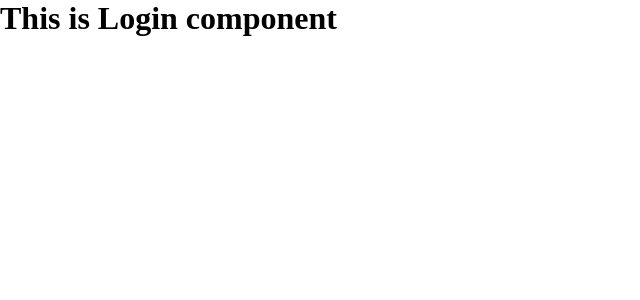
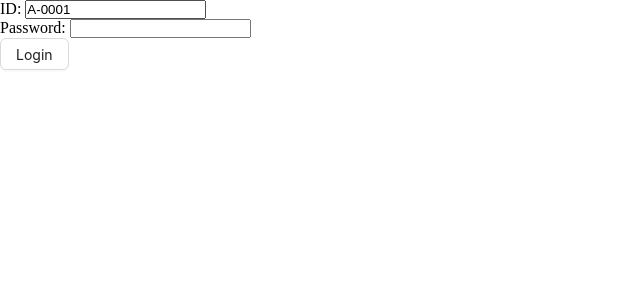
Before and after one commit to rehanulhb/Final_University_Management_Frontend_React_Redux, a React (Vite) app: page /login in a window 1280 px wide. Shown: the top 300 px of the page, without its empty margins (0-640 px from the left). Built offline with nearby package versions, Linux system fonts and the light colour scheme.

Commit message:
Basic Login Form and UseLoginMutation

```diff
--- a/src/pages/Login.tsx
+++ b/src/pages/Login.tsx
@@ -1,9 +1,43 @@
+import { Button } from 'antd';
+import { useForm } from 'react-hook-form';
+import { useLoginMutation } from '../redux/features/auth/authApi';
+import Password from 'antd/es/input/Password';
+
 const Login = () => {
-    return (
-        <div>
-            <h1>This is Login component</h1>
-        </div>
-    );
+  const { register, handleSubmit } = useForm({
+    defaultValues: {
+      userId: 'A-0001',
+      Password: 'admin123',
+    },
+  });
+
+  const [login, { data, error }] = useLoginMutation();
+
+  console.log('data =>', data);
+  console.log('error =>', error);
+
+  const onSubmit = (data) => {
+    const userInfo = {
+      id: data.userId,
+      password: data.password,
+    };
+
+    login(userInfo);
+  };
+
+  return (
+    <form onSubmit={handleSubmit(onSubmit)}>
+      <div>
+        <label htmlFor="id">ID: </label>
+        <input type="text" id="id" {...register('userId')} />
+      </div>
+      <div>
+        <label htmlFor="password">Password: </label>
+        <input type="text" id="password" {...register('password')} />
+      </div>
+      <Button htmlType="submit">Login</Button>
+    </form>
+  );
 };
 
 export default Login;
```
